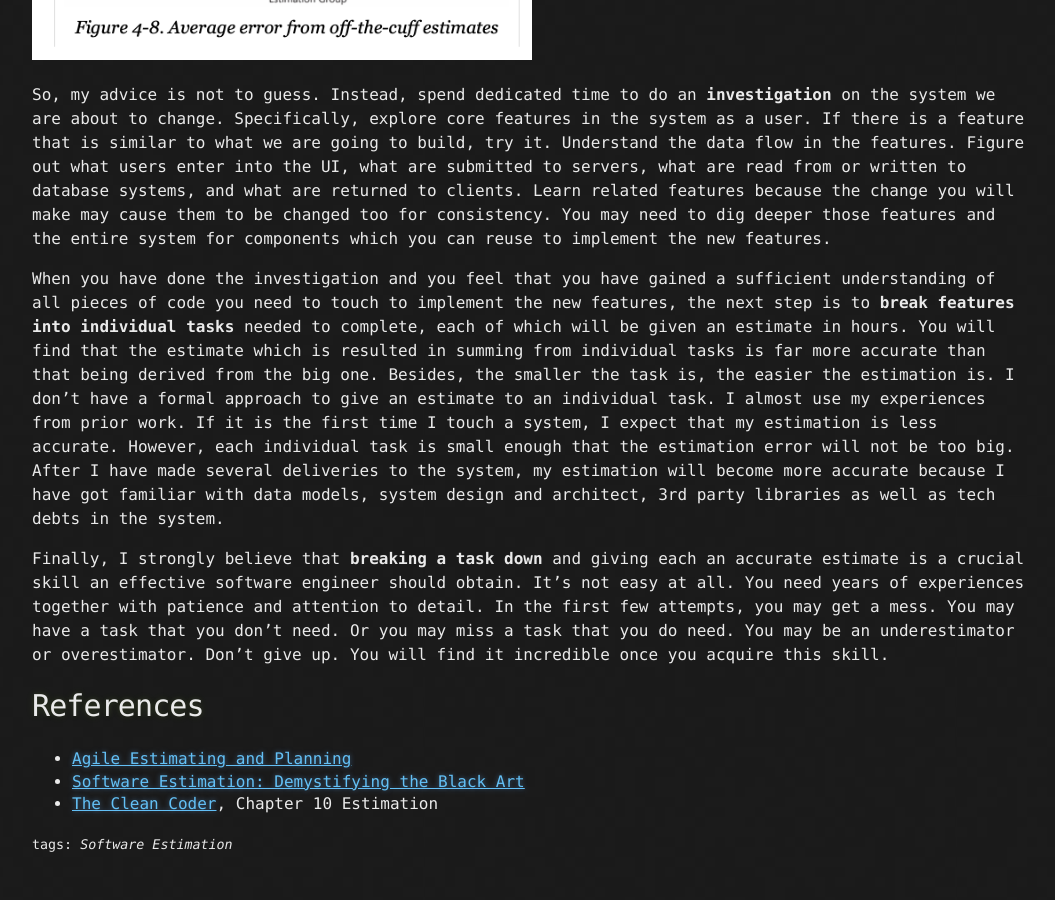
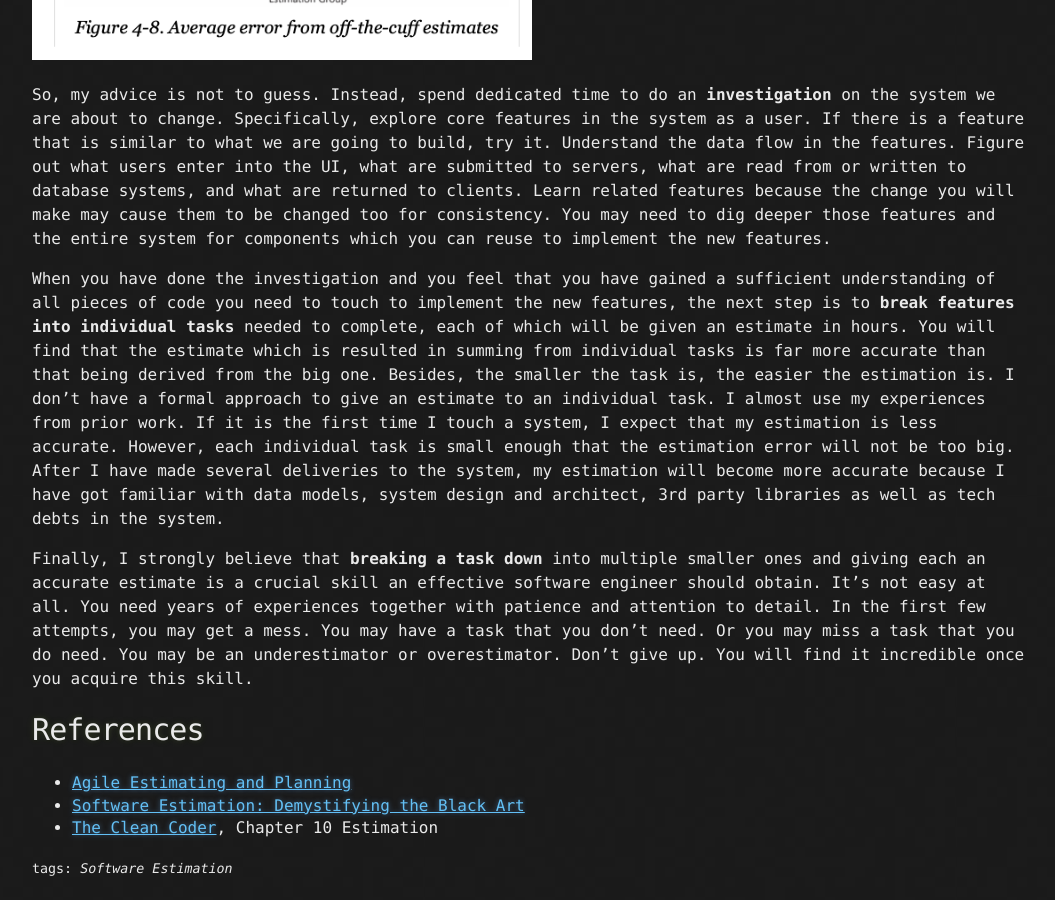
Before and after one commit to anlnt/anlnt.github.io, a Jekyll site: the page built from _posts/2020-04-02-task-level-estimation.markdown, in a window 1280 px wide and 900 px high, scrolled down 1100 px. Shown: the whole window, without its empty margins (108-1163 px from the left). Built offline with Jekyll 4.4.1, drawn with Linux system fonts in a browser that asks for light colours; before the commit the page ends 1976 px from its top, so only the background shows below that.

Commit message:
Update 2020-04-02-task-level-estimation.markdown

```diff
--- a/_posts/2020-04-02-task-level-estimation.markdown
+++ b/_posts/2020-04-02-task-level-estimation.markdown
@@ -16,7 +16,7 @@ So, my advice is not to guess. Instead, spend dedicated time to do an **investig
 
 When you have done the investigation and you feel that you have gained a sufficient understanding of all pieces of code you need to touch to implement the new features, the next step is to **break features into individual tasks** needed to complete, each of which will be given an estimate in hours. You will find that the estimate which is resulted in summing from individual tasks is far more accurate than that being derived from the big one. Besides, the smaller the task is, the easier the estimation is. I don’t have a formal approach to give an estimate to an individual task. I almost use my experiences from prior work. If it is the first time I touch a system, I expect that my estimation is less accurate. However, each individual task is small enough that the estimation error will not be too big. After I have made several deliveries to the system, my estimation will become more accurate because I have got familiar with data models, system design and architect, 3rd party libraries as well as tech debts in the system.
 
-Finally, I strongly believe that **breaking a task down** and giving each an accurate estimate is a crucial skill an effective software engineer should obtain. It’s not easy at all. You need years of experiences together with patience and attention to detail. In the first few attempts, you may get a mess. You may have a task that you don’t need. Or you may miss a task that you do need. You may be an underestimator or overestimator. Don’t give up. You will find it incredible once you acquire this skill.
+Finally, I strongly believe that **breaking a task down** into multiple smaller ones and giving each an accurate estimate is a crucial skill an effective software engineer should obtain. It’s not easy at all. You need years of experiences together with patience and attention to detail. In the first few attempts, you may get a mess. You may have a task that you don’t need. Or you may miss a task that you do need. You may be an underestimator or overestimator. Don’t give up. You will find it incredible once you acquire this skill.
 
 # References
 
```
